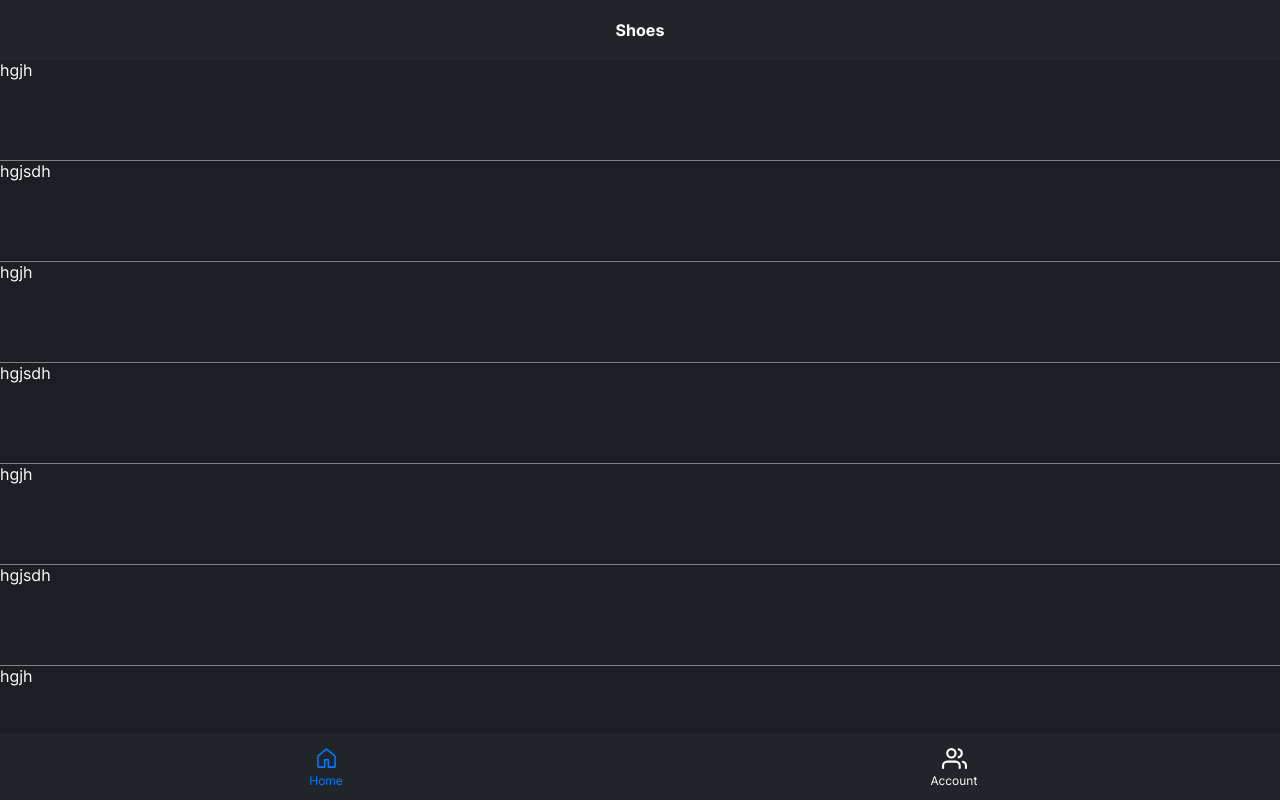
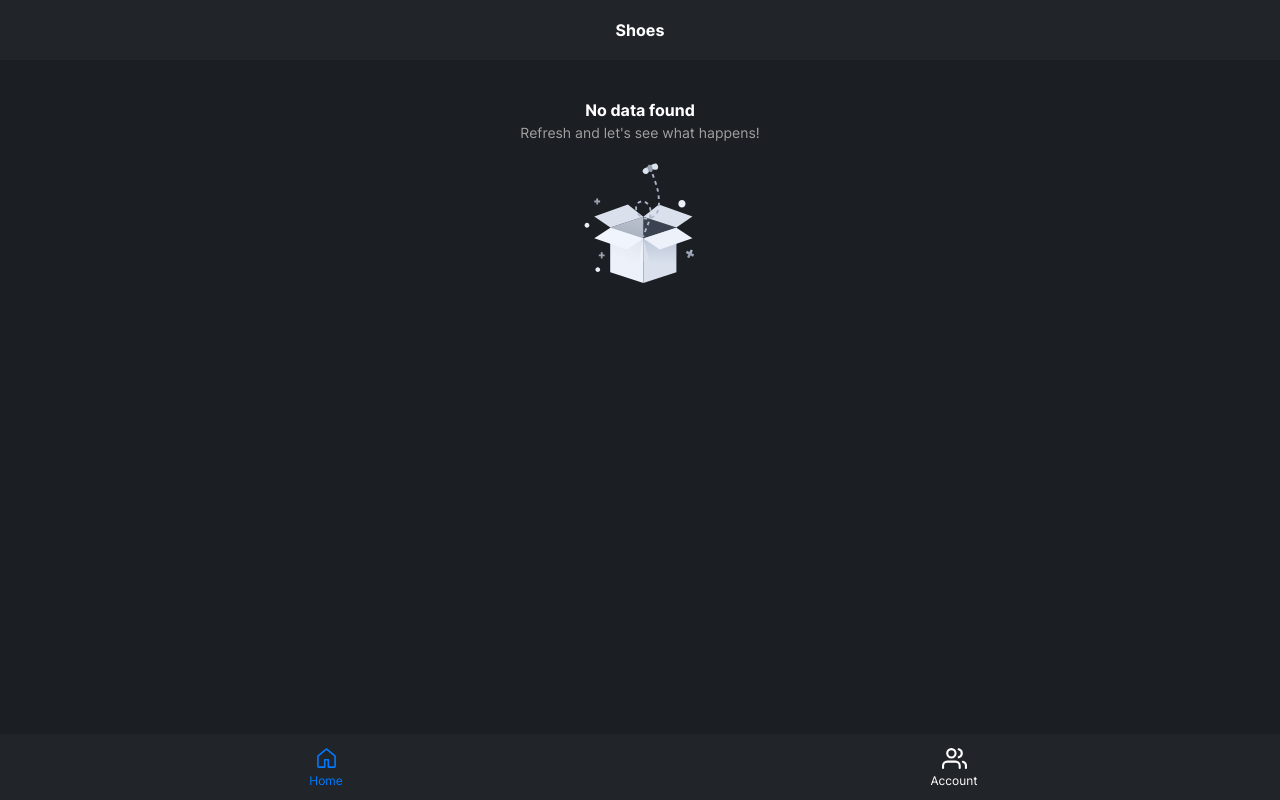
Before and after one commit to ChuttApp/chuttapp-in-app-wrapper, a React (Create React App) app: page / in a window 1280 px wide. Built offline with nearby package versions, Linux system fonts and the light colour scheme.

Commit message:
Update ShoesScreen.tsx

```diff
--- a/src/features/shoes/ShoesScreen.tsx
+++ b/src/features/shoes/ShoesScreen.tsx
@@ -18,7 +18,7 @@ export function ShoesScreen() {
       }}
     >
       <DataList
-        data={["hgjh", "hgjsdh", "hgjh", "hgjsdh","hgjh", "hgjsdh", "hgjh", "hgjsdh","hgjh", "hgjsdh", "hgjh", "hgjsdh","hgjh", "hgjsdh", "hgjh", "hgjsdh","hgjh", "hgjsdh", "hgjh", "LASt",]}
+        data={[]}
         render={({ item, index }) => <div style={{height: 100, borderBottom: '1px solid gray',}} onClick={goToShowDetails} key={index}>{item}</div>}
       />
     </Screen>
```
